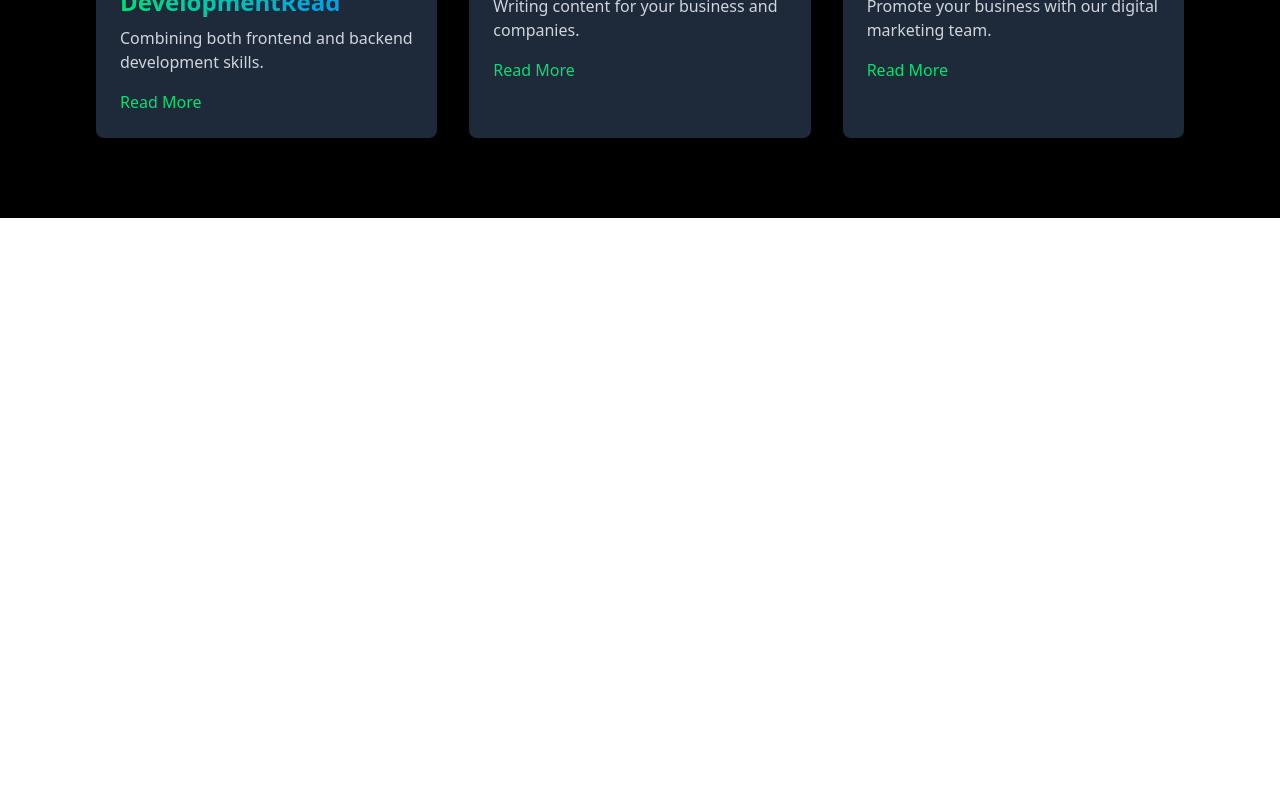
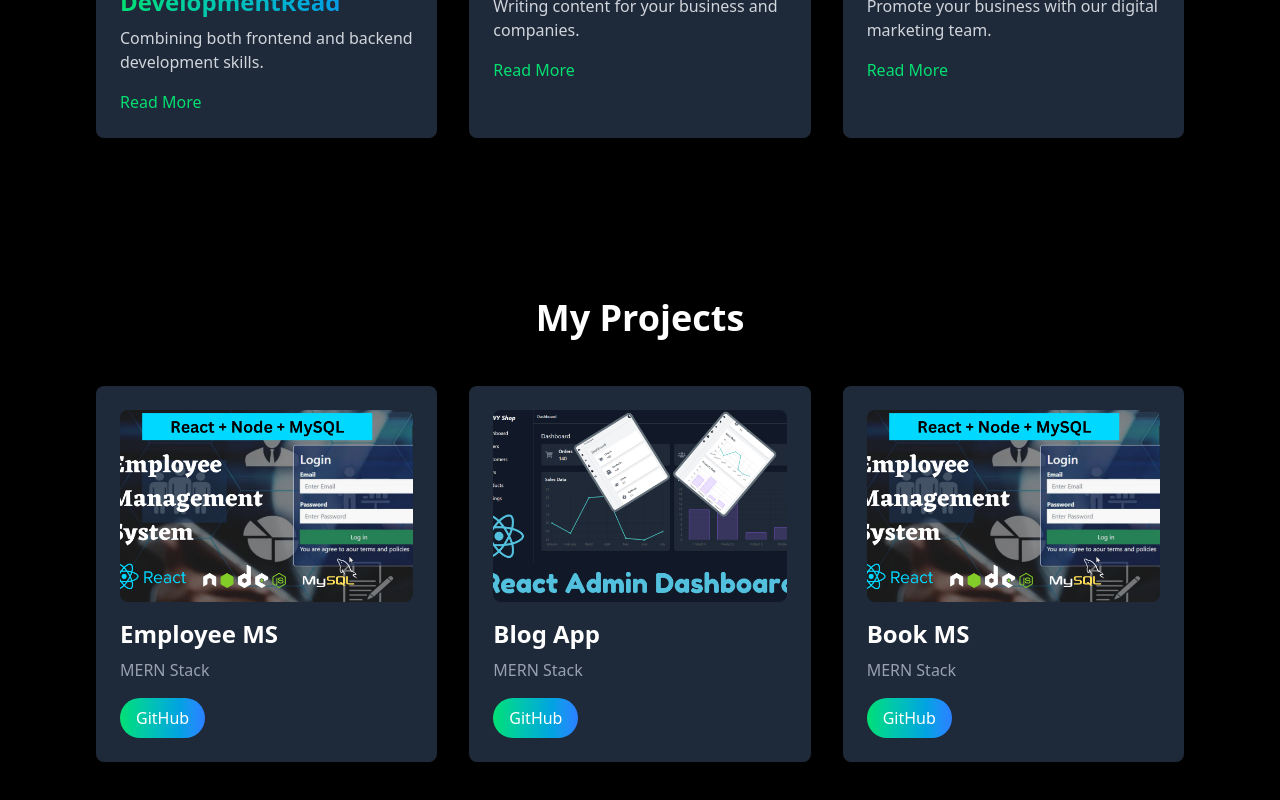
Before and after one commit to AbdullahKhamoor/myPortfolio, a React (Vite) app: page / in a window 1280 px wide. Shown: the part 1646-2446 px from the top of the page. Before the commit the page ends 1864 px from the top, so only its background shows below. Built offline with nearby package versions, Linux system fonts and the light colour scheme.

Commit message:
Project sec develope

```diff
--- a/src/App.jsx
+++ b/src/App.jsx
@@ -2,6 +2,7 @@
 import About from "./components/About"
 import Hero from "./components/Hero"
 import Navbar from "./components/Navbar"
+import Project from "./components/Project"
 import Service from "./components/Service"
 
 const App = () => {
@@ -11,6 +12,7 @@
       <Hero />
       <About/>
       <Service/>
+      <Project/>
     </div>
   )
 }
--- a/src/components/Hero.jsx
+++ b/src/components/Hero.jsx
@@ -6,7 +6,7 @@
         <img src={HeroImage} alt="img"
         className='mx-auto mb-8 w-48 h-48 rounded-full object-cover transform transition-transform duration-300 hover:scale-105' />
         <h1 className='text-4xl font-bold'>I'm {""}
-            <span>Abdullah Khamoor</span>
+            <span className='text-transparent bg-clip-text bg-gradient-to-r from-green-400 to-blue-500'>Abdullah Khamoor</span>
             ,Full-Stack Developer
         </h1>
         <p className='mt-4 text-lg text-gray-300'>
--- a/src/components/Navbar.jsx
+++ b/src/components/Navbar.jsx
@@ -8,8 +8,8 @@
             <div className='space-x-6'>
                 <a href="#home" className='hover:text-gray-400'>Home</a>
                 <a href="#about" className='hover:text-gray-400'>About</a>
-                <a href="#services" className='hover:text-gray-400'>Services</a>
-                <a href="#projects" className='hover:text-gray-400'>Projects</a>
+                <a href="#service" className='hover:text-gray-400'>Services</a>
+                <a href="#project" className='hover:text-gray-400'>Projects</a>
                 <a href="#contact" className='hover:text-gray-400'>Contact</a>
             </div>
             <button className='bg-gradient-to-r from-green-400 to-blue-500 text-white hidden md:inline
--- /dev/null
+++ b/src/components/Project.jsx
@@ -0,0 +1,53 @@
+import React from 'react'
+import employeeMSImage from "../assets/employee-ms.png";
+import bookMSImage from "../assets/admin-dashboard.png";
+
+
+
+const projects = [
+  {
+    id: 1,
+    name: "Employee MS",
+    technologies: "MERN Stack",
+    image: employeeMSImage,
+    github: "https://github.com/YouafKhan1",
+  },
+  {
+    id: 2,
+    name: "Blog App",
+    technologies: "MERN Stack",
+    image: bookMSImage,
+    github: "https://github.com/YouafKhan1",
+  },
+  {
+    id: 3,
+    name: "Book MS",
+    technologies: "MERN Stack",
+    image: employeeMSImage,
+    github: "https://github.com/YouafKhan1",
+  },
+];
+const Project = () => {
+  return (
+    <div className='bg-black text-white py-20' id="project" >
+        <div className='container mx-auto px-8 md:px-16 lg:px-24'>
+            <h2 className='text-4xl font-bold text-center mb-12'>My Projects</h2>
+            <div className='grid grid-cols-1 md:grid-cols-2 lg:grid-cols-3 gap-8'>
+                {projects.map((project)=> (
+                    <div key={project.id} className="bg-gray-800 p-6 rounded-lg hover:shadow-lg
+            transform transition-transform duration-300 hover:scale-105">
+                    <img src={project.image} alt="" className='rounded-lg mb-4
+              w-full h-48 object-cover' />
+                    <h3 className="text-2xl font-bold mb-2">{project.name}</h3>
+                    <p className="text-gray-400 mb-4">{project.technologies}</p>
+                    <a href={project.github} className='inline-block bg-gradient-to-r
+                    from-green-400 to-blue-500 text-white px-4 py-2 rounded-full' target='_blank'>GitHub</a>
+                    </div>
+                ) )}
+            </div>
+    </div>
+    </div>
+  )
+}
+
+export default Project
--- a/src/components/Service.jsx
+++ b/src/components/Service.jsx
@@ -34,14 +34,16 @@
 ];
 const Service = () => {
   return (
-     <div className='bg-black text-white py-20' id="about" >
+     <div className='bg-black text-white py-20' id="service" >
         <div className='container mx-auto px-8 md:px-16 lg:px-24'>
             <h2 className='text-4xl font-bold text-center mb-12'>My Services</h2>
             <div className='grid grid-cols-1 md:grid-cols-2 lg:grid-cols-3 gap-8'>
-                {services.map(service => (
-                  <div key={service.id}
-                  className='bg-gray-800 px-6 pb-6 rounded-lg hover:shadow-lg transform
+            {services.map((service) => (
+              <div
+              key={service.id}
+              className='bg-gray-800 px-6 pb-6 rounded-lg hover:shadow-lg transform
               transition-transform duration-300 hover:scale-105'>
+
               <div className='text-right text-2xl font-bold text-transparent bg-clip-text
               bg-gradient-to-r from-green-600 to-blue-400'
               >
```
Also changed, not shown: src/assets/admin-dashboard.png (added), src/assets/employee-ms.png (added).
